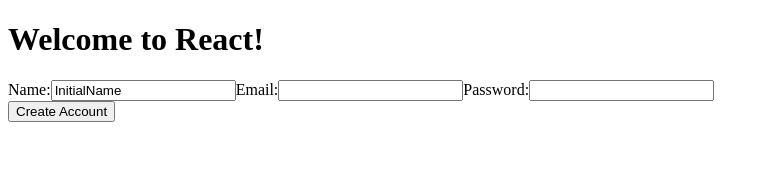
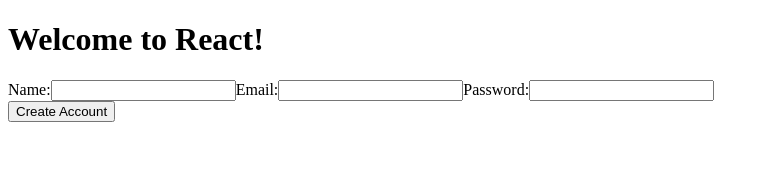
Before and after one commit to Tai-Huynh-1/js-summer24, a React (Create React App) app in the folder react-app/: page / in a window 1280 px wide. Shown: the top 170 px of the page, without its empty margins (0-769 px from the left). Built offline with nearby package versions, Linux system fonts and the light colour scheme.

Commit message:
minor update to ref

```diff
--- a/react-app/src/components/SignUp.jsx
+++ b/react-app/src/components/SignUp.jsx
@@ -1,30 +1,32 @@
-import { Component } from "react";
+import { Component, createRef } from "react";
 
 class SignUp extends Component {
 	constructor(props) {
 		super(props);
-		this.state = { name: "InitialName", email: "", password: "" };
+		this.state = { name: "", email: "", password: "" };
 
-		this.handleNameChange = this.handleNameChange.bind(this);
-		this.handleEmailChange = this.handleEmailChange.bind(this);
-		this.handlePasswordChange = this.handlePasswordChange.bind(this);
+		this.pwRef = createRef();
+		this.handleChange = this.handleChange.bind(this);
+		this.handleSubmit = this.handleSubmit.bind(this);
 	}
 
-	handleNameChange(event) {
-		const nameInputValue = event.target.value;
+	handleChange(event) {
+		console.log(event);
+		const { id, value } = event.target;
 		this.setState({
-			name: nameInputValue,
+			[id]: value,
 		});
 	}
 
-	handleEmailChange(event) {}
-
-	handlePasswordChange(event) {}
-
-	handleSubmit(event) {}
+	handleSubmit(event) {
+		event.preventDefault();
+		console.log(this.pwRef);
+	}
 
 	render() {
 		console.log("state ", this.state);
+		console.log("pwRef", this.pwRef);
+		const { name, email, password } = this.state;
 		return (
 			<form id="signup-form-container" onSubmit={this.handleSubmit}>
 				<div id="title-container">
@@ -35,17 +37,17 @@
 				<div id="signup-form-input-container">
 					<label id="name">
 						Name:
-						<input id="name" type="text" name="name" onChange={this.handleNameChange} value={this.state.name} />
+						<input id="name" type="text" name="name" onChange={this.handleChange} value={name} />
 					</label>
 
 					<label id="email">
 						Email:
-						<input id="email" type="email" name="email" />
+						<input id="email" type="email" name="email" onChange={this.handleChange} value={email} />
 					</label>
 
 					<label id="password">
 						Password:
-						<input id="password" type="password" name="password" />
+						<input id="password" type="password" name="password" ref={this.pwRef} />
 					</label>
 				</div>
 
```
Also changed, not shown: react-app/src/components/SignIn.jsx (added).
